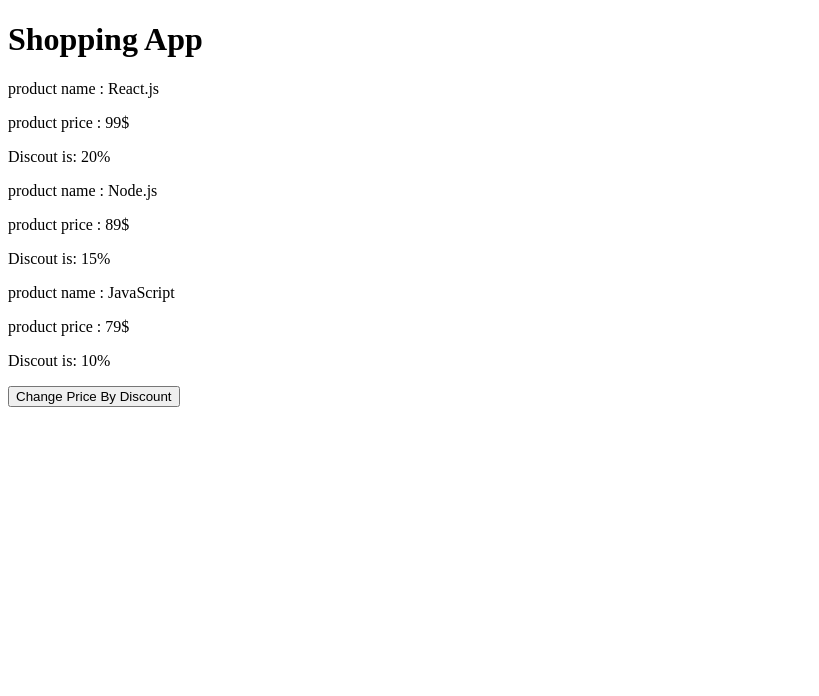
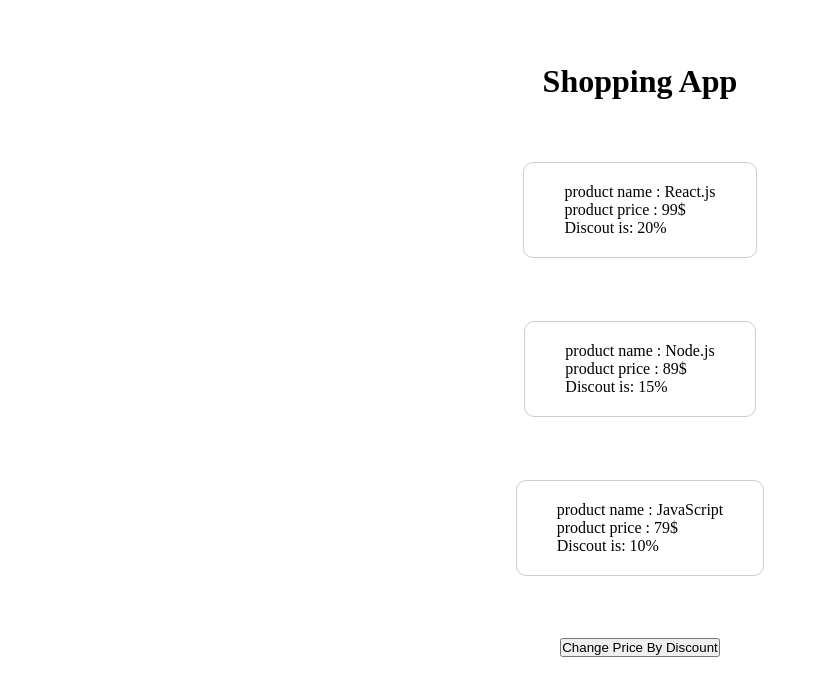
Before and after one commit to Ali-DoostAli/React-course, a React (Create React App) app: page / in a window 1280 px wide. Shown: the top 696 px of the page, without its empty margins (0-819 px from the left). Built offline with nearby package versions, Linux system fonts and the light colour scheme.

Commit message:
Styling components

```diff
--- /dev/null
+++ b/src/App.css
@@ -0,0 +1,9 @@
+.container{
+    display: flex;
+    justify-content: space-evenly;
+    flex-direction: column;
+    align-items: center;
+    height: 90vh;
+    width: 100%;
+    background-color: #fff;
+}
--- a/src/App.js
+++ b/src/App.js
@@ -1,5 +1,6 @@
 import React, { useState } from 'react';
 import Product from "./components/Product/Product";
+import "./App.css"
 
 
 
--- a/src/components/Product/Product.js
+++ b/src/components/Product/Product.js
@@ -1,6 +1,9 @@
+import "./product.css";
+
+
 const Product = (props) => {
   return (
-    <div>
+    <div className="product">
       <p>product name : {props.name}</p>
       <p>product price : {props.price}</p>
 
--- /dev/null
+++ b/src/components/Product/product.css
@@ -0,0 +1,7 @@
+.product{
+    border: 1px solid #ccc;
+    border-radius: 10px;
+    padding: 20px 40px;
+
+
+}
--- /dev/null
+++ b/src/index.css
@@ -0,0 +1,4 @@
+*{
+    margin: 0;
+    padding: 0;
+}
--- a/src/index.js
+++ b/src/index.js
@@ -1,4 +1,5 @@
 import React from 'react';
+import "./index.css";
 import ReactDOM from 'react-dom/client';
 import App from './App';
 
```
